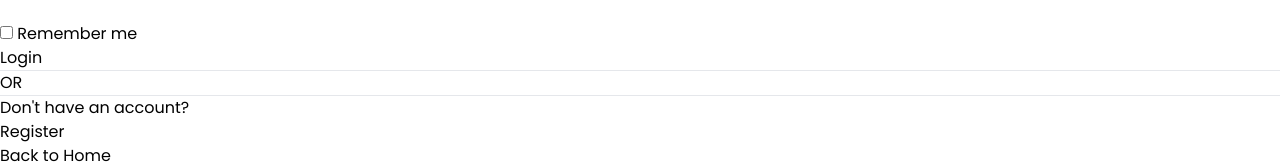
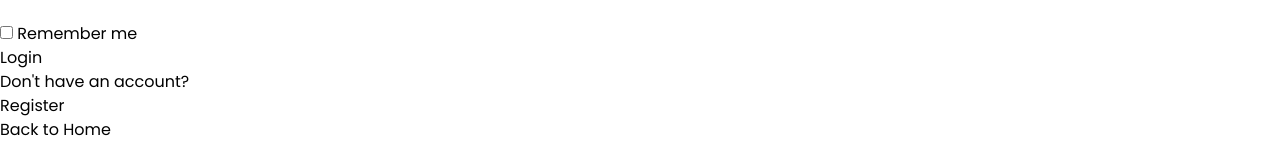
Before and after one commit to fordanedward/capstoneuser, a SvelteKit app: page /loginPatient in a window 1280 px wide. Shown: the part 1378-1542 px from the top of the page. After the commit the page ends 1520 px from the top, so only its background shows below. Built offline with nearby package versions, Linux system fonts and the light colour scheme.

Commit message:
remove "or" after removing google login before

```diff
--- a/src/routes/loginPatient/+page.svelte
+++ b/src/routes/loginPatient/+page.svelte
@@ -551,13 +551,6 @@
             </div>
             </form>
 
-            <div class="my-6 flex items-center">
-                <hr class="flex-grow border-gray-300">
-                <span class="mx-4 text-gray-500 text-sm">OR</span>
-                <hr class="flex-grow border-gray-300">
-            </div>
-
-
             <div class="register-link {isPageLoaded ? 'loaded' : ''} text-center">
                 <p class="text-gray-600 mb-2">Don't have an account?</p>
                 <a href="/registerPatient" class="ml-1 text-sm font-medium text-blue-600 hover:text-blue-500">
```
